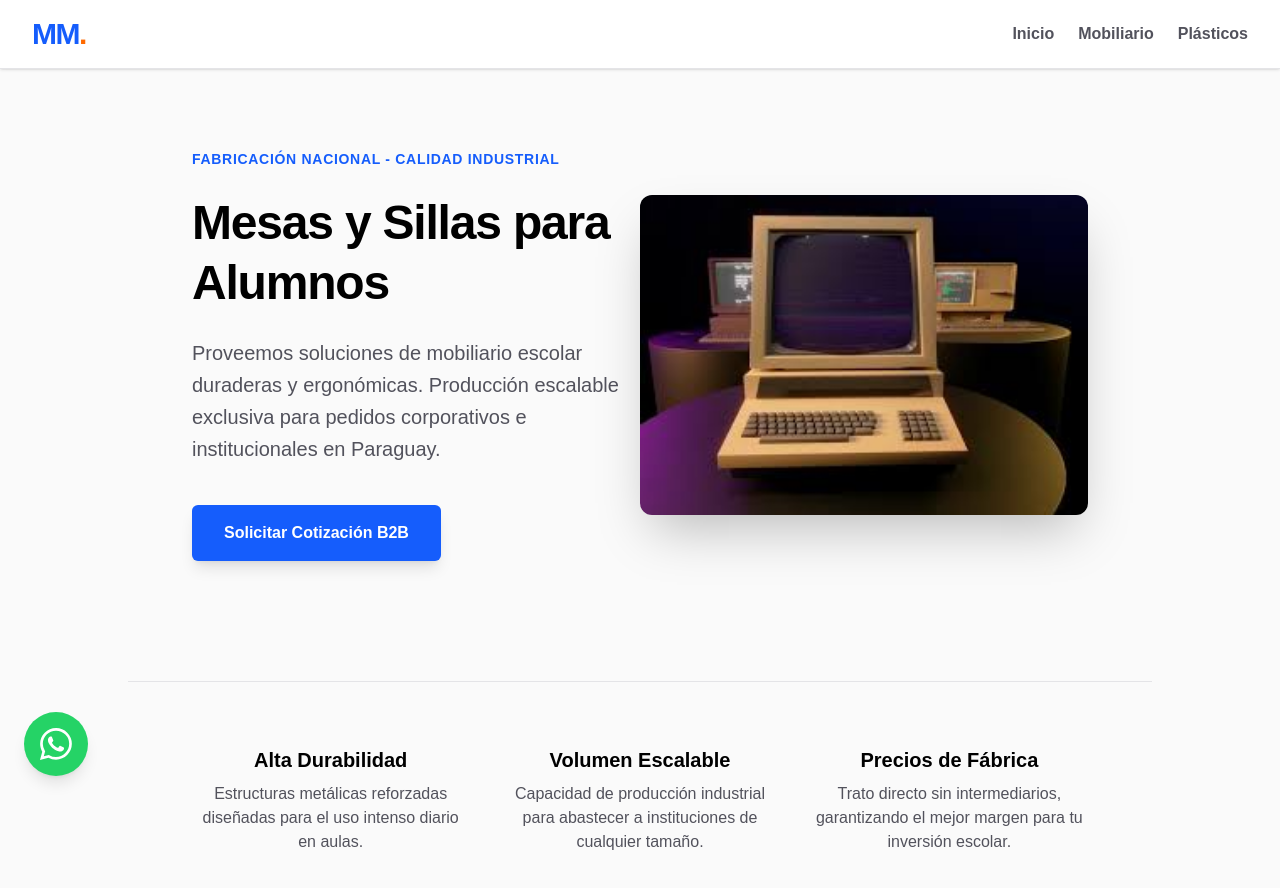
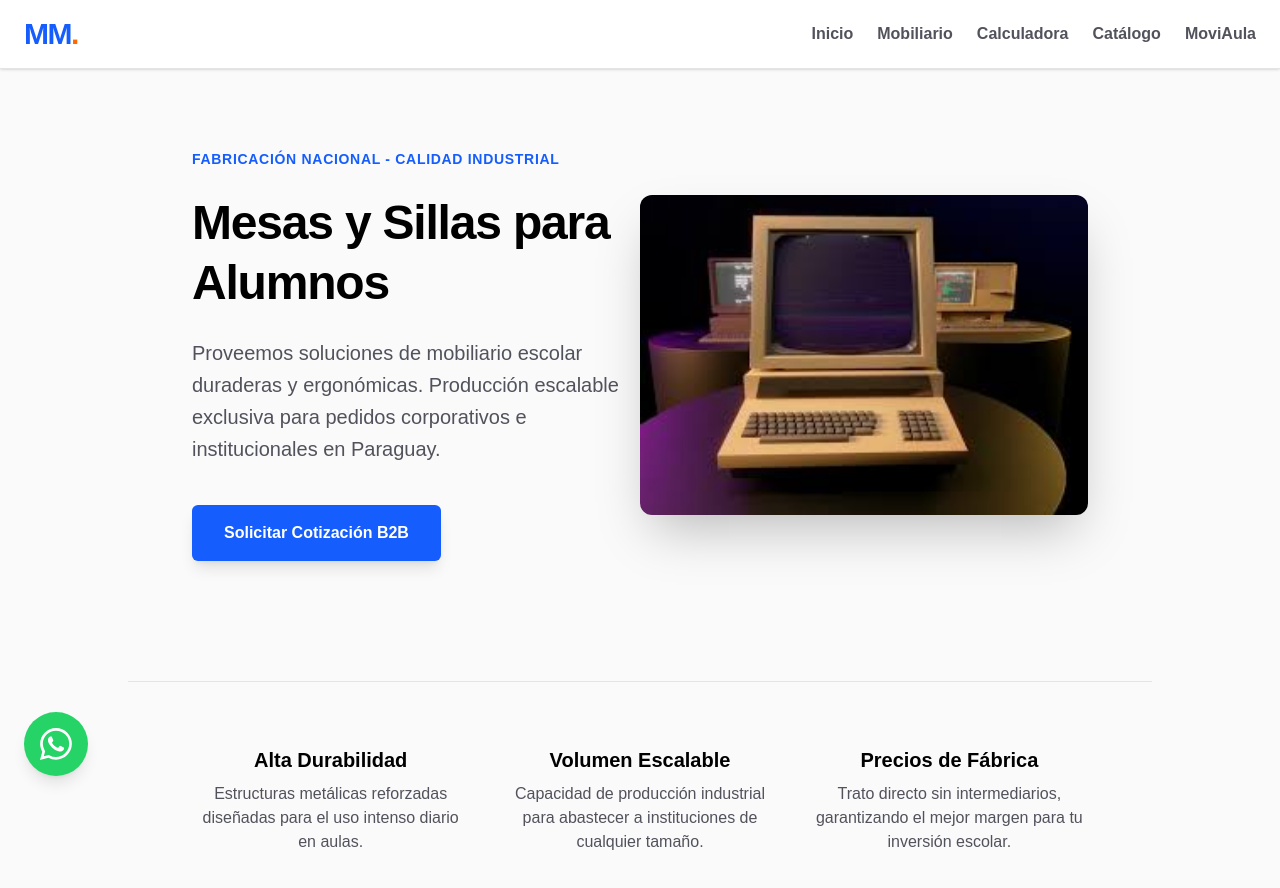
Before and after one commit to oscaramarilla/metal-mad-web, a Next.js app: page / in a window 1280 px wide. Shown: the top 888 px of the page. Built offline with nearby package versions, Linux system fonts and the light colour scheme.

Commit message:
nueva home profesional MetalMadeas

```diff
--- a/app/layout.tsx
+++ b/app/layout.tsx
@@ -1,29 +1,63 @@
+"use client";
+
 import './globals.css';
-import Link from 'next/link'; // <-- Aquí traemos el componente Link de Next.js
+import Link from 'next/link';
+import { useState } from 'react';
 
 export default function RootLayout({ children }: { children: React.ReactNode }) {
+  const [menuAbierto, setMenuAbierto] = useState(false);
+
   return (
     <html lang="es">
       <body className="relative min-h-screen bg-zinc-50">
 
-        {/* 🔵 MENÚ DE NAVEGACIÓN SUPERIOR 🔵 */}
-        <nav className="bg-white shadow-sm border-b border-zinc-200 px-8 py-4 sticky top-0 z-40">
+        {/* 🔵 MENÚ DE NAVEGACIÓN 🔵 */}
+        <nav className="bg-white shadow-sm border-b border-zinc-200 px-6 py-4 sticky top-0 z-40">
           <div className="max-w-7xl mx-auto flex justify-between items-center">
+
             {/* Logo a la izquierda */}
-            <Link href="/ayc" className="text-3xl font-black text-blue-600 tracking-tighter hover:scale-105 transition-transform">
+            <Link href="/ayc" className="text-3xl font-black text-blue-600 tracking-tighter">
               MM<span className="text-orange-500">.</span>
             </Link>
 
-            {/* Enlaces a la derecha */}
-            <div className="flex gap-6 font-semibold text-zinc-600">
+            {/* 📱 BOTÓN HAMBURGUESA (Solo visible en celulares) */}
+            <button
+              className="md:hidden text-zinc-600 p-2 focus:outline-none"
+              onClick={() => setMenuAbierto(!menuAbierto)}
+              aria-label="Abrir menú"
+            >
+              <svg className="w-8 h-8" fill="none" stroke="currentColor" viewBox="0 0 24 24">
+                {menuAbierto ? (
+                  <path strokeLinecap="round" strokeLinejoin="round" strokeWidth={2} d="M6 18L18 6M6 6l12 12" />
+                ) : (
+                  <path strokeLinecap="round" strokeLinejoin="round" strokeWidth={2} d="M4 6h16M4 12h16M4 18h16" />
+                )}
+              </svg>
+            </button>
+
+            {/* 💻 ENLACES VERSIÓN ESCRITORIO */}
+            <div className="hidden md:flex gap-6 font-semibold text-zinc-600">
               <Link href="/ayc" className="hover:text-blue-600 transition-colors">Inicio</Link>
               <Link href="/Mobiliario" className="hover:text-blue-600 transition-colors">Mobiliario</Link>
-              <Link href="/Plasticos" className="hover:text-blue-600 transition-colors">Plásticos</Link>
+              <Link href="/Calculadora" className="hover:text-blue-600 transition-colors">Calculadora</Link>
+              <Link href="/catalogo" className="hover:text-blue-600 transition-colors">Catálogo</Link>
+              <Link href="/MoviAula" className="hover:text-blue-600 transition-colors">MoviAula</Link>
             </div>
           </div>
+
+          {/* 📱 MENÚ DESPLEGABLE VERSIÓN CELULAR */}
+          {menuAbierto && (
+            <div className="md:hidden mt-4 flex flex-col gap-4 font-semibold text-zinc-600 bg-white pb-4 border-t border-zinc-100 pt-4 shadow-lg absolute w-full left-0 px-6">
+              <Link href="/ayc" onClick={() => setMenuAbierto(false)} className="block py-2 hover:text-blue-600">Inicio</Link>
+              <Link href="/Mobiliario" onClick={() => setMenuAbierto(false)} className="block py-2 hover:text-blue-600">Mobiliario</Link>
+              <Link href="/Calculadora" onClick={() => setMenuAbierto(false)} className="block py-2 hover:text-blue-600">Calculadora</Link>
+              <Link href="/catalogo" onClick={() => setMenuAbierto(false)} className="block py-2 hover:text-blue-600">Catálogo</Link>
+              <Link href="/MoviAula" onClick={() => setMenuAbierto(false)} className="block py-2 hover:text-blue-600">MoviAula</Link>
+            </div>
+          )}
         </nav>
 
-        {/* Aquí adentro Next.js inyecta tus páginas (como la de las 3 columnas) */}
+        {/* Aquí se inyectan tus páginas */}
         <main className="max-w-7xl mx-auto">
           {children}
         </main>
```
Also changed, not shown: app/Calculadora/page.tsx (renamed from app/Plasticos/page.tsx), app/MoviAula/page.tsx (added), app/catalogo/page.tsx (added).
